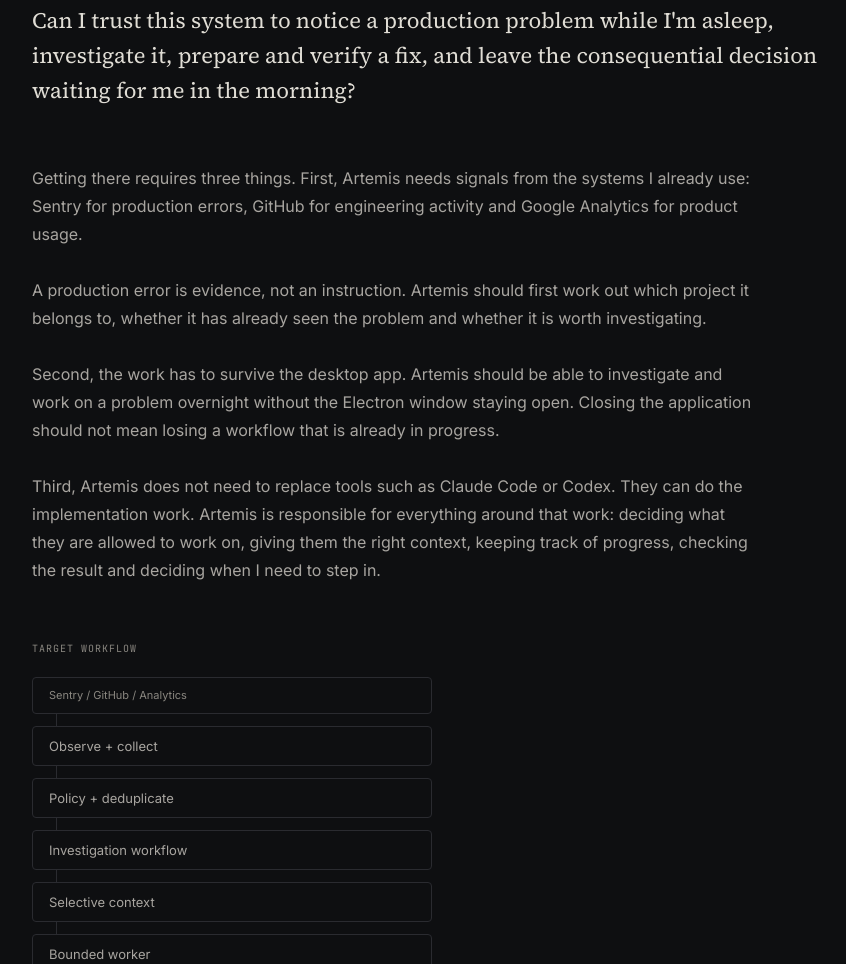
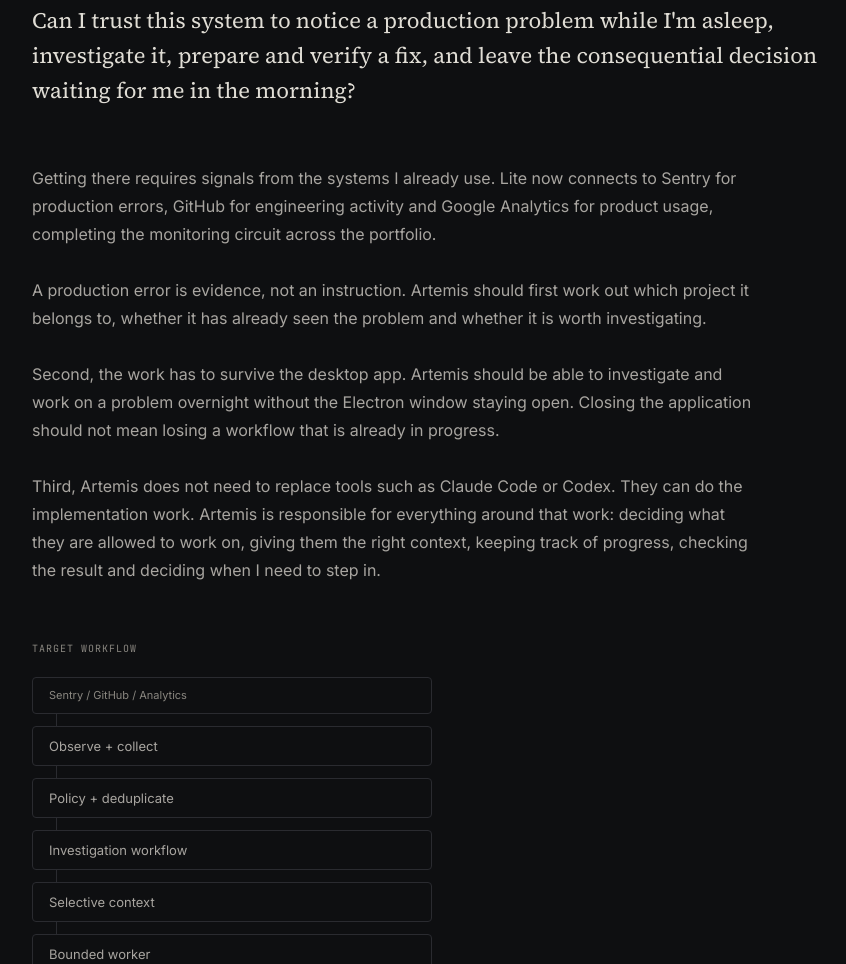
Before and after one commit to reuben-stone/reuben-web, a plain HTML site: page work/artemis/index.html in a window 1280 px wide. Shown: the part 5746-6710 px from the top of the page, without its empty margins (0-846 px from the left). Drawn offline with Linux system fonts and the light colour scheme.

Commit message:
content: Sentry integration is now factual, not aspirational
Lite connects to Sentry, GitHub and Google Analytics -
the monitoring circuit is complete.

Co-Authored-By: Claude Opus 4.6 (1M context) <noreply@anthropic.com>

```diff
--- a/work/artemis/index.html
+++ b/work/artemis/index.html
@@ -613,7 +613,7 @@
 
       <div class="prose">
         <p>
-          Getting there requires three things. First, Artemis needs signals from the systems I already use: Sentry for production errors, GitHub for engineering activity and Google Analytics for product usage.
+          Getting there requires signals from the systems I already use. Lite now connects to Sentry for production errors, GitHub for engineering activity and Google Analytics for product usage, completing the monitoring circuit across the portfolio.
         </p>
         <p>
           A production error is evidence, not an instruction. Artemis should first work out which project it belongs to, whether it has already seen the problem and whether it is worth investigating.
```
